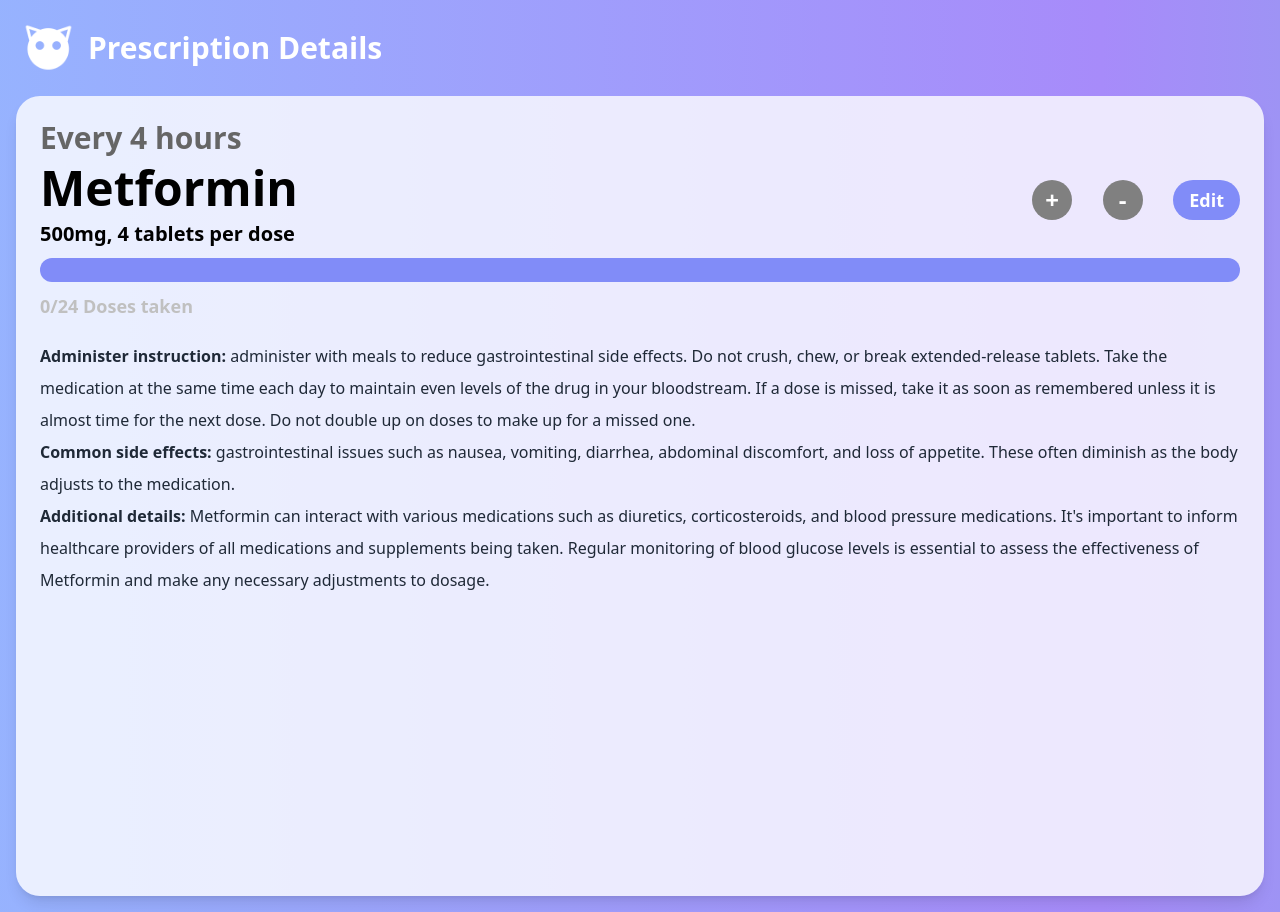
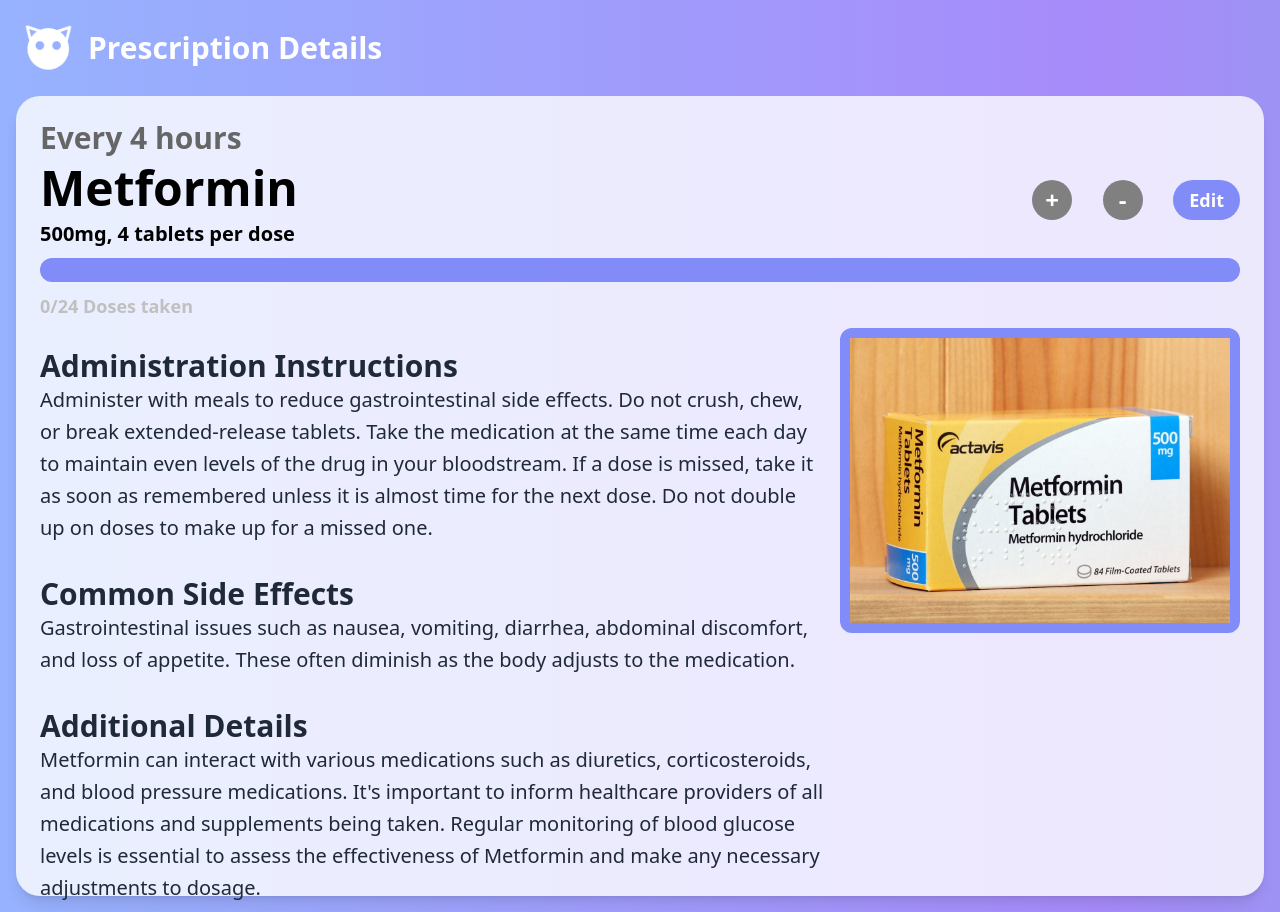
Before and after one commit to yousongsun/gdsc-hackathon-2024, a React (Vite) app in the folder frontend/: page /prescriptions/1 in a window 1280 px wide. Built offline with nearby package versions, Linux system fonts and the light colour scheme; no server answers.

Commit message:
feat: medicine image

```diff
--- a/frontend/src/components/Prescription.jsx
+++ b/frontend/src/components/Prescription.jsx
@@ -3,6 +3,8 @@ import { useParams } from 'react-router-dom'
 import Icon from "../assets/icon.jpg";
 import { Link } from "react-router-dom";
 import Confetti from 'react-confetti'
+import medImage from '../assets/metformin.jpg'; // Adjust the path as needed
+
 
 const Prescription = () => {
 
@@ -68,14 +70,24 @@ const Prescription = () => {
           ></div>
         </div>
         <h2 className="text-lg text-[#c0c0c0] font-bold mb-2">{dosesTaken}/{dosesTotal} Doses taken</h2>
-        <p className="text-gray-800 leading-8 mt-5">
-          <strong>Administer instruction:</strong> administer with meals to reduce gastrointestinal side effects.
-          Do not crush, chew, or break extended-release tablets. Take the medication at the same time each day to maintain even levels of the drug in your bloodstream.
-          If a dose is missed, take it as soon as remembered unless it is almost time for the next dose. Do not double up on doses to make up for a missed one. <br></br>
-          <strong>Common side effects:</strong> gastrointestinal issues such as nausea, vomiting, diarrhea, abdominal discomfort, and loss of appetite. These often diminish as the body adjusts to the medication. <br></br>
-          <strong>Additional details:</strong> Metformin can interact with various medications such as diuretics, corticosteroids, and blood pressure medications. It's important to inform healthcare providers of all medications and supplements being taken.
-          Regular monitoring of blood glucose levels is essential to assess the effectiveness of Metformin and make any necessary adjustments to dosage.
-        </p>
+        <div className='flex'>
+          <div className="text-gray-800 leading-8 mt-5 text-xl">
+            <h1 className='font-bold text-3xl'>Administration Instructions</h1>
+            Administer with meals to reduce gastrointestinal side effects.
+            Do not crush, chew, or break extended-release tablets. Take the medication at the same time each day to maintain even levels of the drug in your bloodstream.
+            If a dose is missed, take it as soon as remembered unless it is almost time for the next dose. Do not double up on doses to make up for a missed one.
+            <br></br>
+            <br></br>
+            <h1 className='font-bold text-3xl'>Common Side Effects</h1>
+            Gastrointestinal issues such as nausea, vomiting, diarrhea, abdominal discomfort, and loss of appetite. These often diminish as the body adjusts to the medication.
+            <br></br>
+            <br></br>
+            <h1 className='font-bold text-3xl'>Additional Details</h1>
+            Metformin can interact with various medications such as diuretics, corticosteroids, and blood pressure medications. It's important to inform healthcare providers of all medications and supplements being taken.
+            Regular monitoring of blood glucose levels is essential to assess the effectiveness of Metformin and make any necessary adjustments to dosage.
+          </div>
+          <img src={medImage} className='w-1/3 h-1/4 border-indigo-400 border-[10px] border-solid rounded-xl ml-4'></img>
+        </div>
       </div>
     </div>
 
```
Also changed, not shown: frontend/src/assets/metformin.jpg (added).
